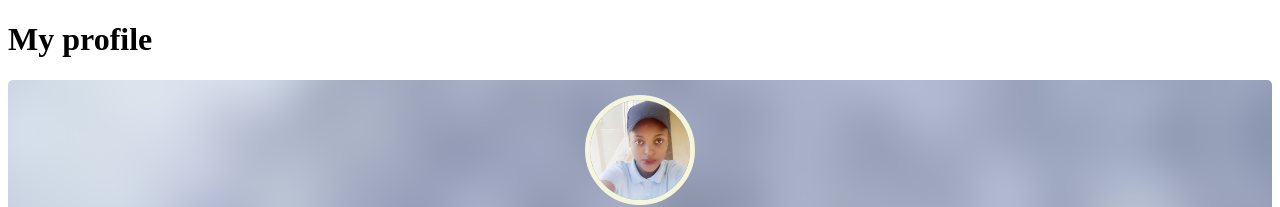
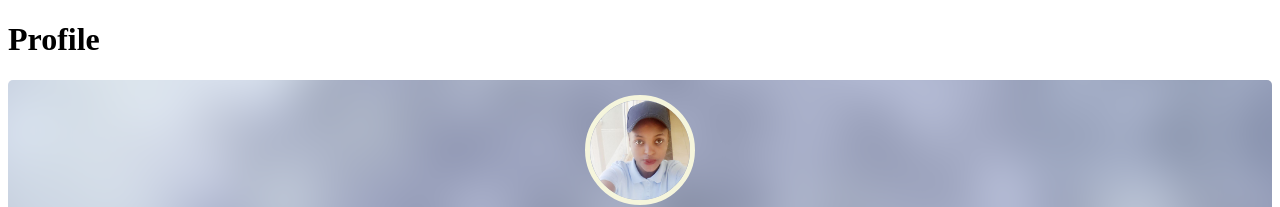
Before and after one commit to vestineugenewimana/Questioner, a plain HTML site: page myprofile.html in a window 1280 px wide. Shown: the top 207 px of the page. Drawn offline with Linux system fonts and the light colour scheme.

Commit message:
Changing page heading

```diff
--- a/myprofile.html
+++ b/myprofile.html
@@ -10,7 +10,7 @@
 </head>
 <body>
         <header class="header">
-                <h1 class="logo">My profile</h1>
+                <h1 class="logo">Profile</h1>
                 <nav>
                   <div class="tog-nav bars">
                     <span class="bar"></span> <span class="bar"></span>
```
